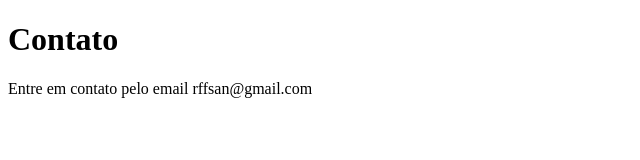
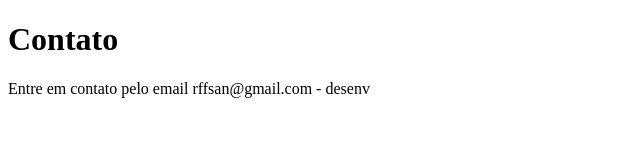
Before and after one commit to rffsan/sistema-de-cadasto, a plain HTML site: page contato.html in a window 1280 px wide. Shown: the full height of the page, 0-640 px from the left. Drawn offline with Linux system fonts and the light colour scheme.

Commit message:
Adcionando na branch desenvolvimento

```diff
--- a/contato.html
+++ b/contato.html
@@ -8,6 +8,6 @@
 </head>
 <body>
     <h1>Contato</h1>
-    <p.>Entre em contato pelo email rffsan@gmail.com</p.>
+    <p.>Entre em contato pelo email rffsan@gmail.com - desenv</p.>
 </body>
 </html>
```
